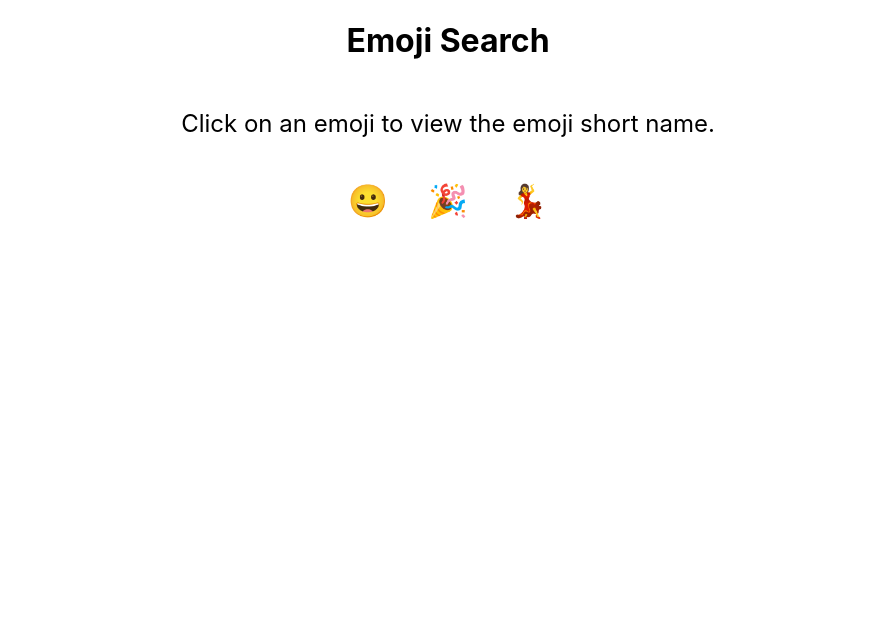
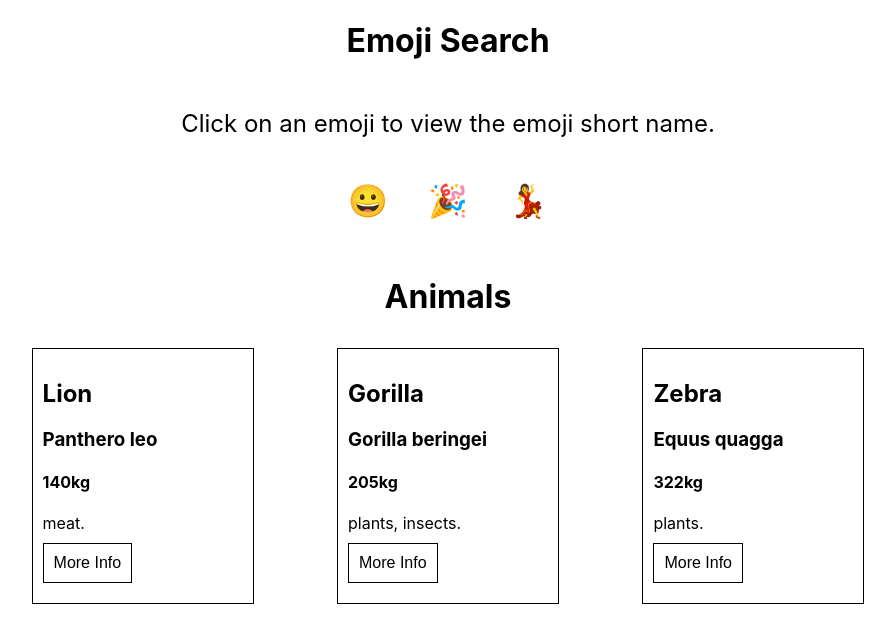
Before and after one commit to hungnh12062000/React.js---Joe-Morgan, a React app: page / in a window 1280 px wide. Shown: the whole page, without its empty margins (192-1087 px from the left). Built offline with nearby package versions, Linux system fonts and the light colour scheme.

Commit message:
How To Customize React Components with Props

```diff
--- /dev/null
+++ b/src/components/AnimalCard/AnimalCard.css
@@ -0,0 +1,14 @@
+.animal-wrapper {
+  border: solid black 1px;
+  margin: 10px;
+  padding: 10px;
+  width: 200px;
+}
+.animal-wrapper button {
+  font-size: 1em;
+  border: solid black 1px;
+  padding: 10px;
+  background: none;
+  cursor: pointer;
+  margin: 10px 0;
+}
--- /dev/null
+++ b/src/components/AnimalCard/AnimalCard.js
@@ -0,0 +1,43 @@
+import React from 'react';
+
+import PropTypes from 'prop-types';
+
+import './AnimalCard.css'
+
+export default function AnimalCard({
+     additional,
+     diet,
+     name,
+     scientificName,
+     showAdditional,
+     size
+}) {
+
+     return (
+          <div className="animal-wrapper">
+               <h2>{name}</h2>
+               <h3>{scientificName}</h3>
+               <h4>{size}kg</h4>
+               <div>{diet.join(', ')}.</div>
+               <button onClick={() => showAdditional(additional)}>More Info</button>
+          </div>
+     );
+}
+
+AnimalCard.propTypes = {
+     additional: PropTypes.shape({
+          link: PropTypes.string,
+          notes: PropTypes.string
+     }),
+     diet: PropTypes.arrayOf(PropTypes.string).isRequired,
+     name: PropTypes.string.isRequired,
+     scientificName: PropTypes.string.isRequired,
+     showAdditional: PropTypes.func.isRequired,
+     size: PropTypes.number.isRequired,
+}
+
+AnimalCard.defaultProps = {
+     additional: {
+          notes: 'No Additional Information'
+     }
+}
--- a/src/components/App/App.css
+++ b/src/components/App/App.css
@@ -22,3 +22,14 @@ li {
   list-style: none;
   padding: 0;
 }
+
+.wrapper {
+  display: flex;
+  flex-wrap: wrap;
+  justify-content: space-between;
+  padding: 20px;
+}
+.wrapper h1 {
+  text-align: center;
+  width: 100%;
+}
--- a/src/components/App/App.js
+++ b/src/components/App/App.js
@@ -1,6 +1,10 @@
 import React from 'react';
 import './App.css';
 import Instructions from '../Instructions/Instructions';
+import AnimalCard from '../AnimalCard/AnimalCard';
+
+import data from './data';
+
 
 function App() {
 
@@ -19,6 +23,13 @@ function App() {
       name: "woman dancing"
     }
   ];
+
+  function showAdditional(additional) {
+    const alertInformation = Object.entries(additional)
+      .map(information => `${information[0]}: ${information[1]}`)
+      .join('\n');
+    alert(alertInformation)
+  };
 
   return (
     <div className="container">
@@ -39,6 +50,21 @@ function App() {
         }
       </ul>
 
+      <div className="wrapper">
+        <h1>Animals</h1>
+        {data.map(animal => (
+          <AnimalCard
+            additional={animal.additional}
+            diet={animal.diet}
+            key={animal.name}
+            name={animal.name}
+            scientificName={animal.scientificName}
+            showAdditional={showAdditional}
+            size={animal.size}
+          />
+        ))}
+      </div>
+
     </div>
   );
 }
--- /dev/null
+++ b/src/components/App/data.js
@@ -0,0 +1,29 @@
+const data = [
+     {
+          name: 'Lion',
+          scientificName: 'Panthero leo',
+          size: 140,
+          diet: ['meat'],
+     },
+     {
+          name: 'Gorilla',
+          scientificName: 'Gorilla beringei',
+          size: 205,
+          diet: ['plants', 'insects'],
+          additional: {
+               notes: 'This is the eastern gorilla. There is also a west that is a different species.'
+          }
+     },
+     {
+          name: 'Zebra',
+          scientificName: 'Equus quagga',
+          size: 322,
+          diet: ['plants'],
+          additional: {
+               notes: 'There are three different species of zebra.',
+               link: 'https://en.wikipedia.org/wiki/Zebra'
+          }
+     }
+]
+
+export default data
```
